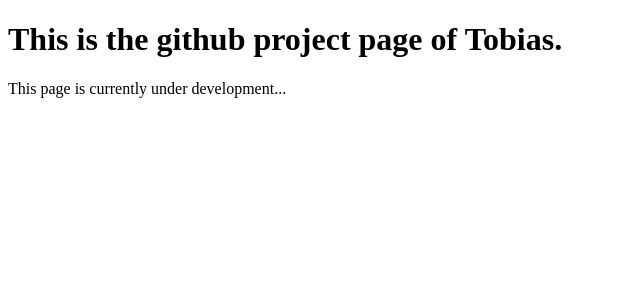
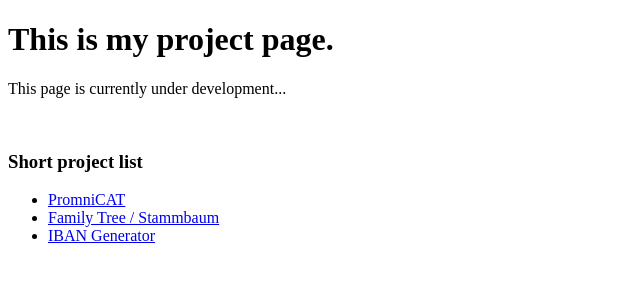
Before and after one commit to tobiashoppe/tobiashoppe.github.io, a plain HTML site: page index.html in a window 1280 px wide. Shown: the whole page, without its empty margins (0-640 px from the left). Drawn offline with Linux system fonts and the light colour scheme.

Commit message:
added links to projects

```diff
--- a/index.html
+++ b/index.html
@@ -1,7 +1,13 @@
 <!DOCTYPE html>
 <html>
 <body>
-<h1>This is the github project page of Tobias.</h1>
-<p>This page is currently under development...</p>
+<h1>This is my project page.</h1>
+<p>This page is currently under development...</p></br>
+<h3>Short project list</h3>
+<ul>
+	<li><a href="http://code.google.com/p/promnicat/">PromniCAT<a/></li>
+	<li><a href="http://github.com/tobiashoppe/stammbaum">Family Tree / Stammbaum<a/></li>
+	<li><a href="http://code.google.com/p/iban-generator/">IBAN Generator<a/></li>
+</ul>
 </body>
 </html>
```
